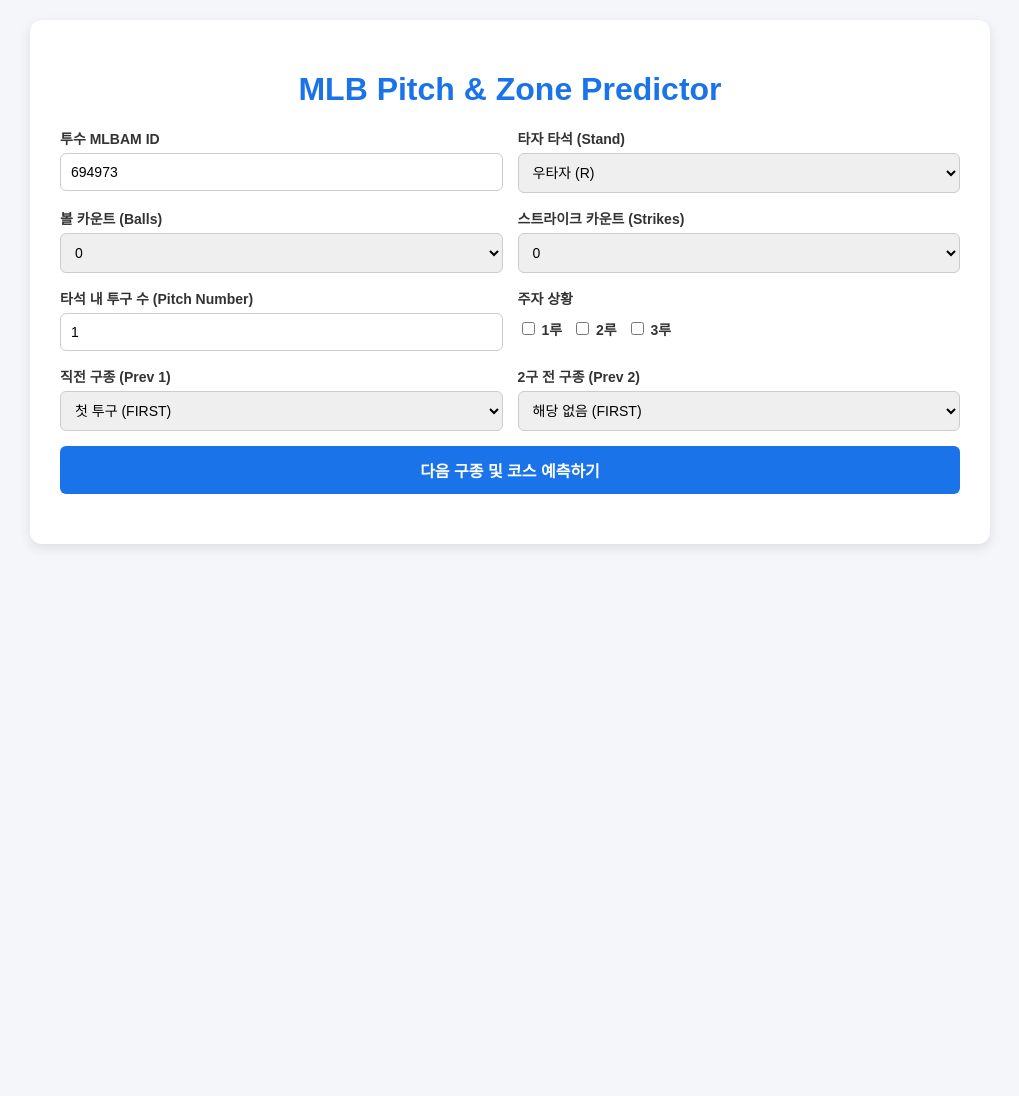
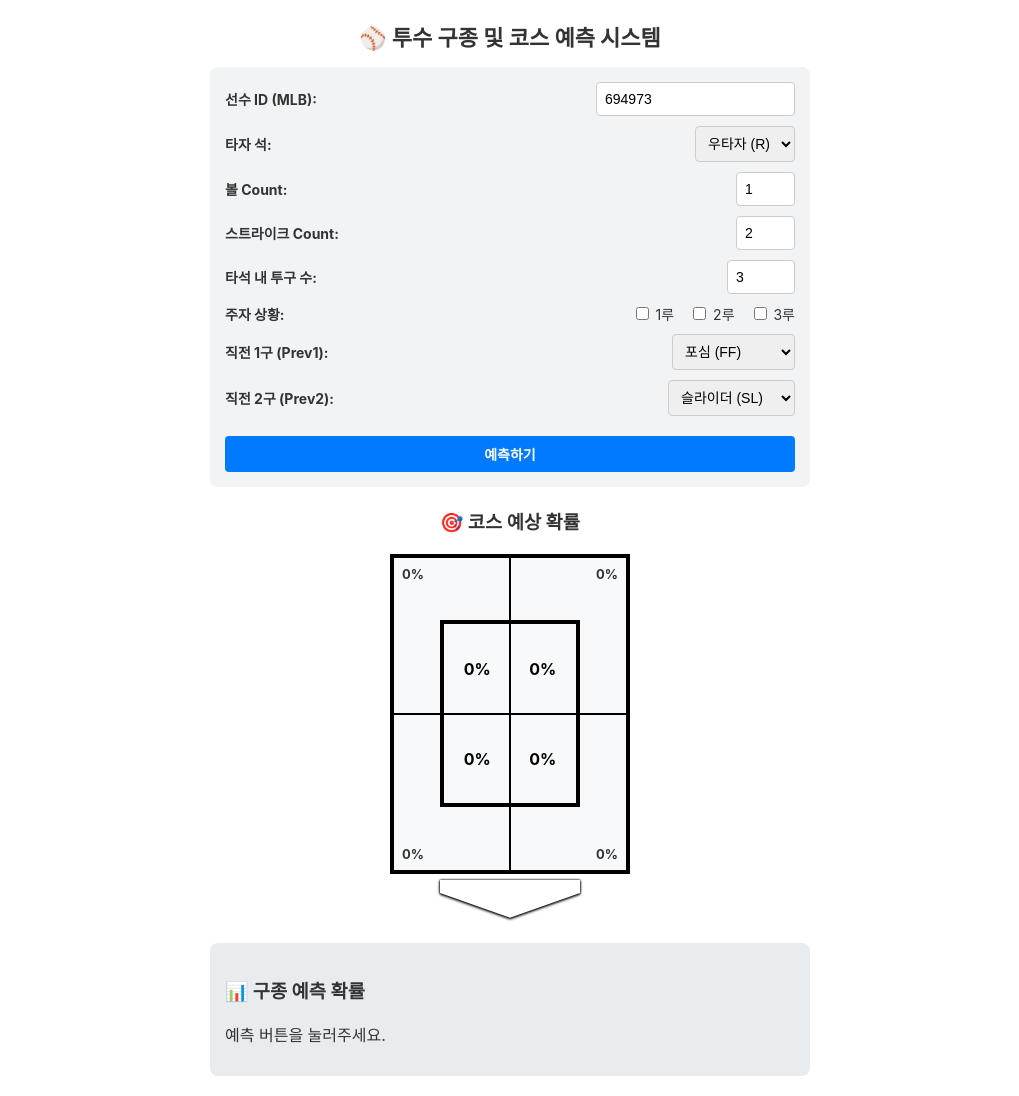
Before and after one commit to jise0oo3027-eng/baseball-app, a Flask app: page / in a window 1280 px wide. Shown: the whole page, without its empty margins (130-1149 px from the left). Before the commit the page ends 548 px from the top, so only its background shows below. Run offline with Flask 3, Linux system fonts and the light colour scheme.

Commit message:
Update index.html

```diff
--- a/templates/index.html
+++ b/templates/index.html
@@ -2,154 +2,269 @@
 <html lang="ko">
 <head>
   <meta charset="UTF-8">
-    <title>MLB Pitch Prediction System</title>
+  <meta name="viewport" content="width=device-width, initial-scale=1.0">
+  <title>투수 구종 및 코스 예측 시스템</title>
   <style>
-        body { font-family: 'Arial', sans-serif; background-color: #f4f6f9; margin: 0; padding: 20px; color: #333; }
-        .container { max-width: 900px; margin: 0 auto; background: #fff; padding: 30px; border-radius: 12px; box-shadow: 0 4px 12px rgba(0,0,0,0.1); }
-        h1 { text-align: center; color: #1a73e8; margin-bottom: 20px; }
-        .form-grid { display: grid; grid-template-columns: repeat(2, 1fr); gap: 15px; margin-bottom: 20px; }
-        .form-group { display: flex; flex-direction: column; }
-        label { font-weight: bold; margin-bottom: 5px; font-size: 14px; }
-        input, select { padding: 10px; border: 1px solid #ccc; border-radius: 6px; font-size: 14px; }
-        button { grid-column: span 2; padding: 12px; background-color: #1a73e8; color: white; border: none; border-radius: 6px; font-size: 16px; font-weight: bold; cursor: pointer; transition: background 0.2s; }
-        button:hover { background-color: #1557b0; }
+    body {
+      font-family: 'Pretendard', -apple-system, BlinkMacSystemFont, system-ui, Roboto, sans-serif;
+      max-width: 600px;
+      margin: 20px auto;
+      padding: 0 15px;
+      color: #333;
+    }
 
-        .result-section { margin-top: 30px; border-top: 2px solid #eee; padding-top: 20px; }
-        .accuracy-box { background: #e8f0fe; padding: 12px; border-radius: 6px; text-align: center; font-weight: bold; color: #174ea6; margin-bottom: 20px; }
+    h1 { text-align: center; font-size: 22px; }
 
-        .results-grid { display: grid; grid-template-columns: 1fr 1fr; gap: 20px; }
-        .card { background: #fafafa; padding: 15px; border-radius: 8px; border: 1px solid #e0e0e0; }
-        .card h3 { margin-top: 0; color: #333; border-bottom: 2px solid #ddd; padding-bottom: 8px; }
+    .form-group {
+      display: flex;
+      flex-direction: column;
+      gap: 10px;
+      background: #f1f3f5;
+      padding: 15px;
+      border-radius: 8px;
+      margin-bottom: 20px;
+    }
 
-        /* 구종 확률 바 스타일 */
-        .pitch-bar-container { margin-bottom: 8px; }
-        .pitch-label { display: flex; justify-content: space-between; font-size: 13px; font-weight: bold; margin-bottom: 2px; }
-        .bar-bg { background: #e0e0e0; border-radius: 4px; height: 10px; width: 100%; overflow: hidden; }
-        .bar-fill { background: #1a73e8; height: 100%; width: 0%; transition: width 0.4s ease; }
+    .form-row {
+      display: flex;
+      justify-content: space-between;
+      align-items: center;
+    }
 
-        /* 스트라이크존 그리드 스타일 */
-        .zone-grid { display: grid; grid-template-columns: repeat(2, 1fr); gap: 8px; margin-top: 10px; }
-        .zone-box { background: #fff; border: 1px solid #ccc; padding: 10px; text-align: center; border-radius: 6px; font-size: 13px; }
-        .zone-box span { display: block; font-weight: bold; color: #d93025; margin-top: 4px; }
+    label { font-weight: bold; font-size: 14px; }
+    input, select, button { padding: 8px; font-size: 14px; border-radius: 4px; border: 1px solid #ccc; }
+    button { background-color: #007bff; color: white; border: none; cursor: pointer; font-weight: bold; margin-top: 10px; }
+    button:hover { background-color: #0056b3; }
+
+    /* 주자 체크박스 그룹 스타일 */
+    .checkbox-group {
+      display: flex;
+      gap: 15px;
+      font-size: 14px;
+      font-weight: bold;
+    }
+    .checkbox-group label {
+      font-weight: normal;
+      cursor: pointer;
+    }
+
+    /* ---------------- 🎯 8분할 스트라이크 존 스타일 ---------------- */
+    .zone-wrapper {
+      position: relative;
+      width: 240px;
+      height: 320px;
+      border: 4px solid black;
+      margin: 20px auto 0 auto;
+      background-color: #f8f9fa;
+      box-sizing: border-box;
+    }
+
+    .zone-wrapper::before {
+      content: '';
+      position: absolute;
+      top: 0; bottom: 0; left: 50%;
+      border-left: 2px solid black;
+      transform: translateX(-50%);
+      z-index: 1;
+    }
+    .zone-wrapper::after {
+      content: '';
+      position: absolute;
+      top: 50%; left: 0; right: 0;
+      border-top: 2px solid black;
+      transform: translateY(-50%);
+      z-index: 1;
+    }
+
+    .chase-zone {
+      position: absolute;
+      width: 50%; height: 50%;
+      display: flex;
+      font-size: 13px;
+      font-weight: bold;
+      color: #333;
+      box-sizing: border-box;
+      padding: 8px;
+      z-index: 2;
+      transition: background-color 0.3s ease, color 0.3s ease;
+    }
+    #CHASE_UL { top: 0; left: 0; align-items: flex-start; justify-content: flex-start; }
+    #CHASE_UR { top: 0; right: 0; align-items: flex-start; justify-content: flex-end; }
+    #CHASE_LL { bottom: 0; left: 0; align-items: flex-end; justify-content: flex-start; }
+    #CHASE_LR { bottom: 0; right: 0; align-items: flex-end; justify-content: flex-end; }
+
+    .strike-box {
+      position: absolute;
+      top: 20%; left: 20%;
+      width: 60%; height: 60%;
+      border: 4px solid black;
+      z-index: 3;
+      box-sizing: border-box;
+    }
+    .strike-zone {
+      position: absolute;
+      width: 50%; height: 50%;
+      display: flex;
+      align-items: center;
+      justify-content: center;
+      font-weight: bold;
+      font-size: 16px;
+      color: #000;
+      box-sizing: border-box;
+      transition: background-color 0.3s ease, color 0.3s ease;
+    }
+    #SZ_UL { top: 0; left: 0; }
+    #SZ_UR { top: 0; right: 0; }
+    #SZ_LL { bottom: 0; left: 0; }
+    #SZ_LR { bottom: 0; right: 0; }
+
+    .home-plate-container {
+      display: flex;
+      justify-content: center;
+      margin-top: 6px;
+      filter: drop-shadow(0px 0px 1px #000) drop-shadow(0px 1px 1px #000);
+    }
+    .home-plate {
+      width: 140px;
+      height: 38px;
+      background-color: #ffffff;
+      clip-path: polygon(0% 0%, 100% 0%, 100% 35%, 50% 100%, 0% 35%);
+    }
+
+    .results { background: #e9ecef; padding: 15px; border-radius: 8px; margin-top: 25px; }
+
+    .pitch-item {
+      display: flex;
+      align-items: center;
+      margin-bottom: 8px;
+      font-size: 14px;
+    }
+    .pitch-name {
+      width: 45px;
+      font-weight: bold;
+    }
+    .gauge-bg {
+      flex-grow: 1;
+      height: 14px;
+      background-color: #dee2e6;
+      border-radius: 7px;
+      margin: 0 10px;
+      overflow: hidden;
+    }
+    .gauge-fill {
+      height: 100%;
+      background-color: #007bff;
+      border-radius: 7px;
+      transition: width 0.4s ease-in-out;
+    }
+    .pitch-prob {
+      width: 50px;
+      text-align: right;
+      font-weight: bold;
+    }
   </style>
 </head>
 <body>
 
-<div class="container">
-    <h1>MLB Pitch & Zone Predictor</h1>
+  <h1>⚾ 투수 구종 및 코스 예측 시스템</h1>
 
-    <div class="form-grid">
+  <!-- 입력 폼 -->
   <div class="form-group">
-            <label for="pitcher_id">투수 MLBAM ID</label>
-            <input type="text" id="pitcher_id" value="694973" placeholder="예: 694973 (폴 스킨스)">
+    <div class="form-row">
+      <label for="pitcher_id">선수 ID (MLB):</label>
+      <input type="text" id="pitcher_id" value="694973" placeholder="예: 694973">
     </div>
-        <div class="form-group">
-            <label for="stand">타자 타석 (Stand)</label>
+    <div class="form-row">
+      <label for="stand">타자 석:</label>
       <select id="stand">
         <option value="R">우타자 (R)</option>
         <option value="L">좌타자 (L)</option>
       </select>
     </div>
-        <div class="form-group">
-            <label for="balls">볼 카운트 (Balls)</label>
-            <select id="balls">
-                <option value="0">0</option>
-                <option value="1">1</option>
-                <option value="2">2</option>
-                <option value="3">3</option>
-            </select>
+    <div class="form-row">
+      <label for="balls">볼 Count:</label>
+      <input type="number" id="balls" value="1" min="0" max="3">
     </div>
-        <div class="form-group">
-            <label for="strikes">스트라이크 카운트 (Strikes)</label>
-            <select id="strikes">
-                <option value="0">0</option>
-                <option value="1">1</option>
-                <option value="2">2</option>
-            </select>
+    <div class="form-row">
+      <label for="strikes">스트라이크 Count:</label>
+      <input type="number" id="strikes" value="2" min="0" max="2">
     </div>
-        <div class="form-group">
-            <label for="at_bat_pitch_number">타석 내 투구 수 (Pitch Number)</label>
-            <input type="number" id="at_bat_pitch_number" value="1" min="1" max="20">
+    <div class="form-row">
+      <label for="at_bat_pitch_number">타석 내 투구 수:</label>
+      <input type="number" id="at_bat_pitch_number" value="3" min="1" max="10">
     </div>
-        <div class="form-group">
-            <label>주자 상황</label>
-            <div style="display: flex; gap: 10px; padding-top: 6px;">
+    <div class="form-row">
+      <label>주자 상황:</label>
+      <div class="checkbox-group">
         <label><input type="checkbox" id="on_1b"> 1루</label>
         <label><input type="checkbox" id="on_2b"> 2루</label>
         <label><input type="checkbox" id="on_3b"> 3루</label>
       </div>
     </div>
-        <div class="form-group">
-            <label for="prev1_pitch">직전 구종 (Prev 1)</label>
+    <div class="form-row">
+      <label for="prev1_pitch">직전 1구 (Prev1):</label>
       <select id="prev1_pitch">
-                <option value="FIRST">첫 투구 (FIRST)</option>
         <option value="FF">포심 (FF)</option>
-                <option value="SL">슬라이더/스위퍼 (SL)</option>
-                <option value="FC">커터 (FC)</option>
+        <option value="SL">슬라이더 (SL)</option>
         <option value="CH">체인지업 (CH)</option>
         <option value="CU">커브 (CU)</option>
         <option value="SI">싱커 (SI)</option>
+        <option value="ST">스위퍼 (ST)</option>
         <option value="FS">스플리터 (FS)</option>
+        <option value="FIRST">없음 (초구)</option>
       </select>
     </div>
-        <div class="form-group">
-            <label for="prev2_pitch">2구 전 구종 (Prev 2)</label>
+    <div class="form-row">
+      <label for="prev2_pitch">직전 2구 (Prev2):</label>
       <select id="prev2_pitch">
-                <option value="FIRST">해당 없음 (FIRST)</option>
+        <option value="SL">슬라이더 (SL)</option>
         <option value="FF">포심 (FF)</option>
-                <option value="SL">슬라이더/스위퍼 (SL)</option>
-                <option value="FC">커터 (FC)</option>
         <option value="CH">체인지업 (CH)</option>
         <option value="CU">커브 (CU)</option>
         <option value="SI">싱커 (SI)</option>
+        <option value="ST">스위퍼 (ST)</option>
         <option value="FS">스플리터 (FS)</option>
+        <option value="FIRST">없음 (1~2구째)</option>
       </select>
     </div>
-        <button onclick="getPrediction()">다음 구종 및 코스 예측하기</button>
+    <button onclick="getPrediction()">예측하기</button>
   </div>
 
-    <div class="result-section" id="result-section" style="display: none;">
-        <div class="accuracy-box" id="accuracy-info">
-            <!-- 모델 정확도 및 Top-2, Baseline 표시 영역 -->
-        </div>
+  <!-- 스트라이크존 및 홈플레이트 시각화 영역 -->
+  <h3 style="text-align: center;">🎯 코스 예상 확률</h3>
 
-        <div class="results-grid">
-            <div class="card">
-                <h3>구종별 예측 확률</h3>
-                <div id="pitch-results"></div>
-            </div>
-            <div class="card">
-                <h3>투구 코스(Zone) 예측 확률</h3>
-                <div class="zone-grid" id="zone-results">
-                    <!-- 동적 존 바인딩 -->
-                    <div class="zone-box">상단 좌측 (SZ_UL)<span id="zone-SZ_UL">0.0%</span></div>
-                    <div class="zone-box">상단 우측 (SZ_UR)<span id="zone-SZ_UR">0.0%</span></div>
-                    <div class="zone-box">하단 좌측 (SZ_LL)<span id="zone-SZ_LL">0.0%</span></div>
-                    <div class="zone-box">하단 우측 (SZ_LR)<span id="zone-SZ_LR">0.0%</span></div>
-                    <div class="zone-box">체이스 상단 좌측 (CHASE_UL)<span id="zone-CHASE_UL">0.0%</span></div>
-                    <div class="zone-box">체이스 상단 우측 (CHASE_UR)<span id="zone-CHASE_UR">0.0%</span></div>
-                    <div class="zone-box">체이스 하단 좌측 (CHASE_LL)<span id="zone-CHASE_LL">0.0%</span></div>
-                    <div class="zone-box">체이스 하단 우측 (CHASE_LR)<span id="zone-CHASE_LR">0.0%</span></div>
-                </div>
-            </div>
-        </div>
+  <div class="zone-wrapper">
+    <!-- Chase Zones (4개) -->
+    <div id="CHASE_UL" class="chase-zone">0%</div>
+    <div id="CHASE_UR" class="chase-zone">0%</div>
+    <div id="CHASE_LL" class="chase-zone">0%</div>
+    <div id="CHASE_LR" class="chase-zone">0%</div>
+
+    <!-- Strike Zones (4개) -->
+    <div class="strike-box">
+      <div id="SZ_UL" class="strike-zone">0%</div>
+      <div id="SZ_UR" class="strike-zone">0%</div>
+      <div id="SZ_LL" class="strike-zone">0%</div>
+      <div id="SZ_LR" class="strike-zone">0%</div>
     </div>
   </div>
 
+  <!-- 하단 홈플레이트 -->
+  <div class="home-plate-container">
+    <div class="home-plate"></div>
+  </div>
+
+  <!-- 구종 예측 결과 영역 -->
+  <div class="results">
+    <h3>📊 구종 예측 확률</h3>
+    <div id="pitch-predictions">예측 버튼을 눌러주세요.</div>
+    <p style="margin-top: 15px; font-size: 12px; color: #666;" id="accuracy-info"></p>
+  </div>
+
+  <!-- JavaScript 연동 -->
   <script>
-// 구종 코드 한글 매핑 (ST 제거, FC 추가)
-const pitchNames = {
-    'FF': '포심 패스트볼 (FF)',
-    'SL': '슬라이더/스위퍼 (SL)',
-    'FC': '커터 (FC)',
-    'CH': '체인지업 (CH)',
-    'CU': '커브 (CU)',
-    'SI': '싱커 (SI)',
-    'FS': '스플리터 (FS)'
-};
-
     async function getPrediction() {
-    const data = {
+      const payload = {
         pitcher_id: document.getElementById('pitcher_id').value,
         stand: document.getElementById('stand').value,
         balls: parseInt(document.getElementById('balls').value),
@@ -166,54 +281,66 @@
         const response = await fetch('/predict', {
           method: 'POST',
           headers: { 'Content-Type': 'application/json' },
-            body: JSON.stringify(data)
+          body: JSON.stringify(payload)
         });
 
         const result = await response.json();
 
-        if (result.status === 'error') {
-            alert(result.message);
-            return;
+        if (result.status === 'success') {
+          // 1. 코스 확률 렌더링 & 히트맵 색상 가공
+          const zones = result.zones;
+          const maxProb = Math.max(...Object.values(zones));
+
+          for (const [zoneId, prob] of Object.entries(zones)) {
+            const el = document.getElementById(zoneId);
+            if (el) {
+              el.innerText = `${prob}%`;
+              if (prob > 0 && maxProb > 0) {
+                const alpha = (prob / maxProb) * 0.85;
+                el.style.backgroundColor = `rgba(255, 69, 58, ${alpha})`;
+
+                if (alpha > 0.45) {
+                  el.style.color = '#ffffff';
+                } else {
+                  el.style.color = '#000000';
                 }
-
-        document.getElementById('result-section').style.display = 'block';
-
-        // 정확도 정보 출력 (Top-2 Accuracy 포함)
-        document.getElementById('accuracy-info').innerText =
-            `구종 정확도: ${result.accuracy}% (Top-2: ${result.top2_accuracy}%) | 코스 정확도: ${result.zone_accuracy}% (기준 베이스라인: ${result.baseline_acc}%)`;
-
-        // 구종 확률 바 렌더링
-        const pitchContainer = document.getElementById('pitch-results');
-        pitchContainer.innerHTML = '';
-        result.predictions.forEach(p => {
-            const fullName = pitchNames[p.pitch] || p.pitch;
-            pitchContainer.innerHTML += `
-                <div class="pitch-bar-container">
-                    <div class="pitch-label">
-                        <span>${fullName}</span>
-                        <span>${p.prob}%</span>
-                    </div>
-                    <div class="bar-bg">
-                        <div class="bar-fill" style="width: ${p.prob}%;"></div>
-                    </div>
-                </div>
-            `;
-        });
-
-        // 존 확률 렌더링
-        for (const [zoneKey, prob] of Object.entries(result.zones)) {
-            const span = document.getElementById(`zone-${zoneKey}`);
-            if (span) {
-                span.innerText = `${prob}%`;
+              } else {
+                el.style.backgroundColor = 'transparent';
+                el.style.color = '#000000';
+              }
             }
           }
 
-    } catch (err) {
-        alert('서버 통신 중 오류가 발생했습니다.');
-        console.error(err);
+          // 2. 구종 목록 + 게이지 바 렌더링
+          const predictionsDiv = document.getElementById('pitch-predictions');
+          predictionsDiv.innerHTML = '';
+
+          result.predictions.forEach(p => {
+            const item = document.createElement('div');
+            item.className = 'pitch-item';
+
+            item.innerHTML = `
+              <span class="pitch-name">${p.pitch}</span>
+              <div class="gauge-bg">
+                <div class="gauge-fill" style="width: ${p.prob}%;"></div>
+              </div>
+              <span class="pitch-prob">${p.prob}%</span>
+            `;
+            predictionsDiv.appendChild(item);
+          });
+
+          // 3. 정확도 정보 출력 (구종 정확도, 코스 정확도, 베이스라인 포함)
+          document.getElementById('accuracy-info').innerText =
+            `구종 모델 정확도: ${result.accuracy}% | 코스 모델 정확도: ${result.zone_accuracy}% (기존 베이스라인: ${result.baseline_acc}%)`;
+
+        } else {
+          alert('오류: ' + result.message);
+        }
+      } catch (error) {
+        console.error('API 통신 에러:', error);
+        alert('예측 서버와 통신 중 에러가 발생했습니다.');
       }
     }
   </script>
-
 </body>
 </html>
```
Lines whose indentation alone changed are shown as unchanged.
